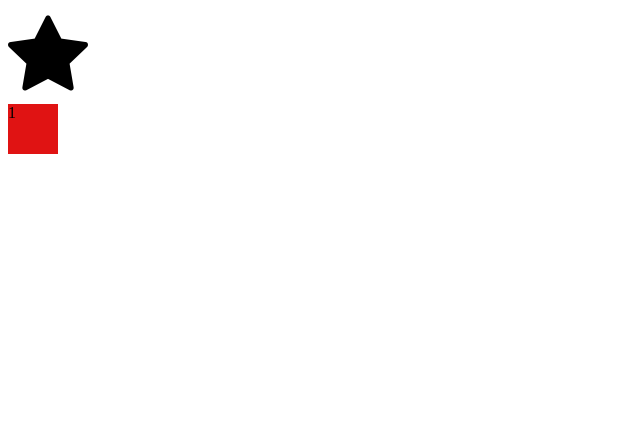
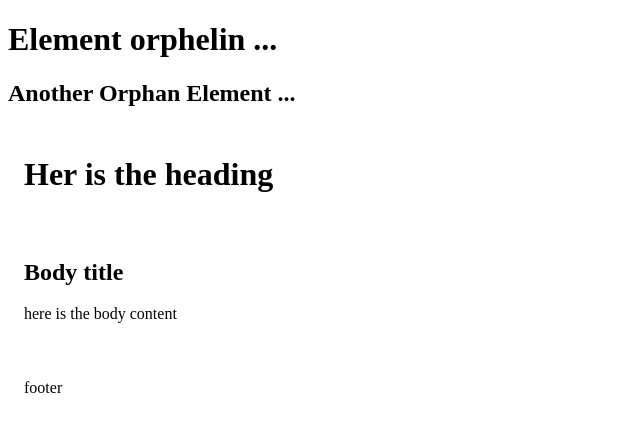
Before and after one commit to Mouhamet99/LetsAngular, an Angular app: page / in a window 1280 px wide. Shown: the top 432 px of the page, without its empty margins (0-640 px from the left). Built offline with nearby package versions, Linux system fonts and the light colour scheme.

Commit message:
ngContent for costum content

```diff
--- a/src/app/app.component.html
+++ b/src/app/app.component.html
@@ -1 +1,14 @@
-<app-favorite [isSelected]="post.isFavorite" (change)="onFavoriteChange($event)"></app-favorite>
+<app-panel>
+    <div class="heading">
+        <h1>Her is the heading</h1>
+    </div>
+    <div class="body">
+        <h2>Body title</h2>
+        <p>here is the body content</p>
+    </div>
+    <div footer>
+        <p>footer</p>
+    </div>
+    <h1> Element orphelin ... </h1>
+    <h2> Another Orphan Element ... </h2>
+</app-panel>
--- a/src/app/app.module.ts
+++ b/src/app/app.module.ts
@@ -4,11 +4,13 @@ import { BrowserModule } from '@angular/platform-browser';
 import { AppRoutingModule } from './app-routing.module';
 import { AppComponent } from './app.component';
 import { FavoriteComponent } from './favorite/favorite.component';
+import { PanelComponent } from './panel/panel.component';
 
 @NgModule({
   declarations: [
     AppComponent,
-    FavoriteComponent
+    FavoriteComponent,
+    PanelComponent
   ],
   imports: [
     BrowserModule,
--- /dev/null
+++ b/src/app/panel/panel.component.css
@@ -0,0 +1,2 @@
+@import "~bootstrap-icons/font/bootstrap-icons.css";
+@import "~bootstrap/dist/css/bootstrap.css";
--- /dev/null
+++ b/src/app/panel/panel.component.html
@@ -0,0 +1,12 @@
+<ng-content></ng-content>
+<div class="card ">
+    <div class="card-header">
+        <ng-content select=".heading"></ng-content>
+    </div>
+    <div class="card-body">
+        <ng-content select=".body"></ng-content>
+    </div>
+    <div class="card-footer">
+        <ng-content select="[footer]"></ng-content>
+    </div>
+</div>
--- /dev/null
+++ b/src/app/panel/panel.component.ts
@@ -0,0 +1,15 @@
+import { Component, OnInit } from '@angular/core';
+
+@Component({
+  selector: 'app-panel',
+  templateUrl: './panel.component.html',
+  styleUrls: ['./panel.component.css']
+})
+export class PanelComponent implements OnInit {
+
+  constructor() { }
+
+  ngOnInit(): void {
+  }
+
+}
```
Also changed, not shown: 1 other file (tests, documents, lock files or other folders).
